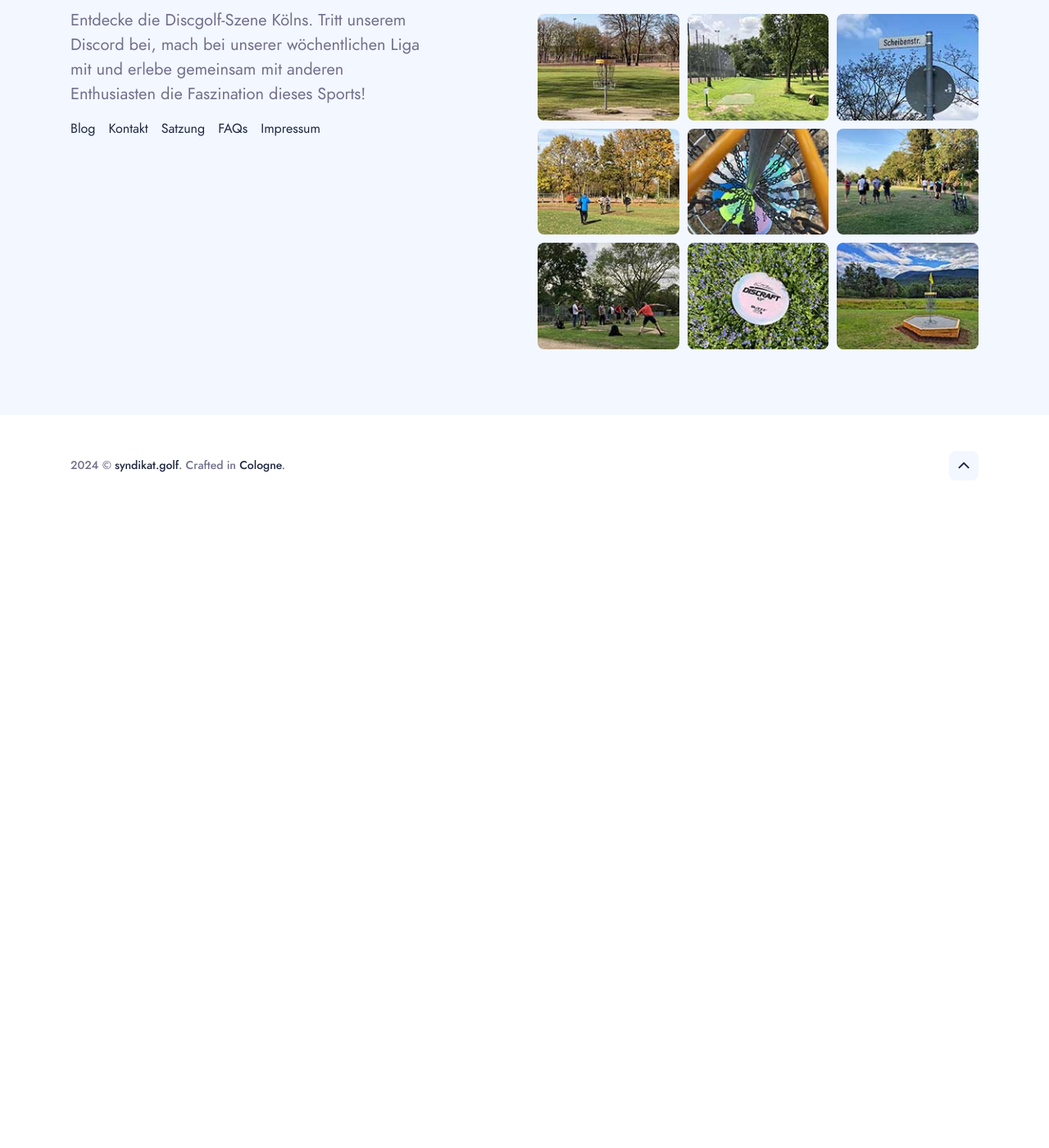
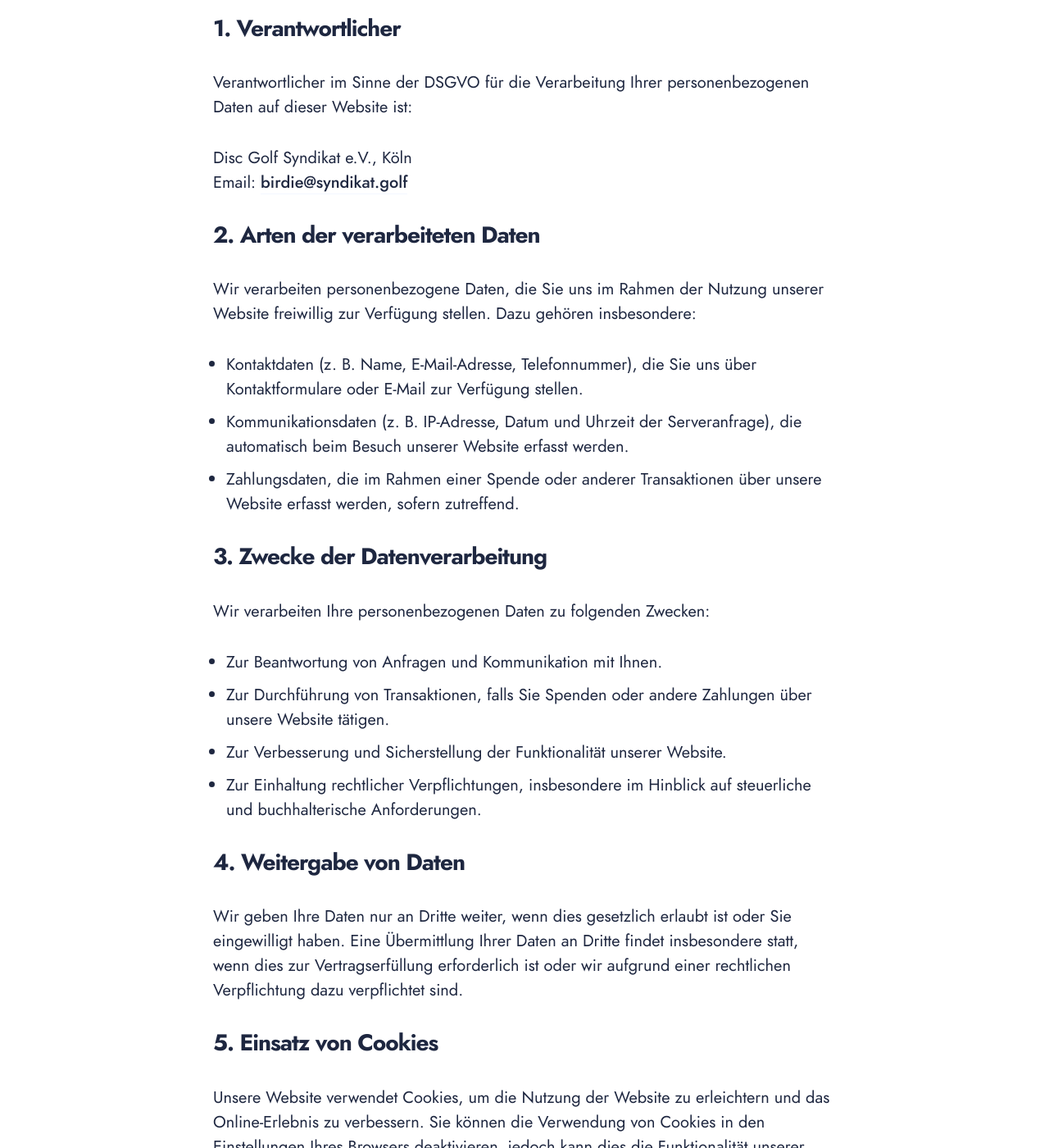
Before and after one commit to maxgreive/syndikat-web, a Jekyll site: the page built from datenschutz.md, in a window 1280 px wide and 1400 px high, scrolled down 358 px. Shown: the whole window at 82% size. Built offline with Jekyll 4.4.1, drawn with Linux system fonts in a browser that asks for light colours; some web fonts are replaced; before the commit the page ends 988 px from its top, so only the background shows below that; some of the changed text lies outside the part shown.

Commit message:
added privacy notice

```diff
--- a/datenschutz.md
+++ b/datenschutz.md
@@ -1,4 +1,57 @@
 ---
-title: Datenschutz
+title: Datenschutzerklärung
 layout: page
 ---
+
+Der Schutz Ihrer persönlichen Daten ist uns ein wichtiges Anliegen. Nachfolgend informieren wir Sie gemäß den geltenden Datenschutzgesetzen, insbesondere der Europäischen Datenschutzgrundverordnung (DSGVO), über die Verarbeitung Ihrer Daten bei der Nutzung unserer Website syndikat.golf.
+
+## 1. Verantwortlicher
+
+Verantwortlicher im Sinne der DSGVO für die Verarbeitung Ihrer personenbezogenen Daten auf dieser Website ist:
+
+Disc Golf Syndikat e.V., Köln<br>Email: [birdie@syndikat.golf](mailto:birdie@syndikat.golf)
+
+## 2. Arten der verarbeiteten Daten
+
+Wir verarbeiten personenbezogene Daten, die Sie uns im Rahmen der Nutzung unserer Website freiwillig zur Verfügung stellen. Dazu gehören insbesondere:
+
+- Kontaktdaten (z. B. Name, E-Mail-Adresse, Telefonnummer), die Sie uns über Kontaktformulare oder E-Mail zur Verfügung stellen.
+- Kommunikationsdaten (z. B. IP-Adresse, Datum und Uhrzeit der Serveranfrage), die automatisch beim Besuch unserer Website erfasst werden.
+- Zahlungsdaten, die im Rahmen einer Spende oder anderer Transaktionen über unsere Website erfasst werden, sofern zutreffend.
+
+## 3. Zwecke der Datenverarbeitung
+
+Wir verarbeiten Ihre personenbezogenen Daten zu folgenden Zwecken:
+
+- Zur Beantwortung von Anfragen und Kommunikation mit Ihnen.
+- Zur Durchführung von Transaktionen, falls Sie Spenden oder andere Zahlungen über unsere Website tätigen.
+- Zur Verbesserung und Sicherstellung der Funktionalität unserer Website.
+- Zur Einhaltung rechtlicher Verpflichtungen, insbesondere im Hinblick auf steuerliche und buchhalterische Anforderungen.
+
+## 4. Weitergabe von Daten
+
+Wir geben Ihre Daten nur an Dritte weiter, wenn dies gesetzlich erlaubt ist oder Sie eingewilligt haben. Eine Übermittlung Ihrer Daten an Dritte findet insbesondere statt, wenn dies zur Vertragserfüllung erforderlich ist oder wir aufgrund einer rechtlichen Verpflichtung dazu verpflichtet sind.
+
+## 5. Einsatz von Cookies
+
+Unsere Website verwendet Cookies, um die Nutzung der Website zu erleichtern und das Online-Erlebnis zu verbessern. Sie können die Verwendung von Cookies in den Einstellungen Ihres Browsers deaktivieren, jedoch kann dies die Funktionalität unserer Website beeinträchtigen.
+
+## 6. Sicherheit
+
+Wir treffen angemessene technische und organisatorische Maßnahmen, um Ihre Daten gegen unbefugten Zugriff, Verlust oder Missbrauch zu schützen. Dennoch können wir keine absolute Sicherheit garantieren.
+
+## 7. Ihre Rechte
+
+Sie haben das Recht auf Auskunft, Berichtigung, Löschung, Einschränkung der Verarbeitung, Datenübertragbarkeit und Widerspruch bezüglich Ihrer personenbezogenen Daten. Bitte kontaktieren Sie uns dazu unter den oben angegebenen Kontaktdaten.
+
+## 8. Änderungen dieser Datenschutzerklärung
+
+Wir behalten uns das Recht vor, diese Datenschutzerklärung jederzeit zu ändern. Die jeweils aktuelle Version veröffentlichen wir auf unserer Website. Es gilt die jeweils veröffentlichte Version.
+
+## 9. Kontakt
+
+Wenn Sie Fragen oder Anmerkungen zu dieser Datenschutzerklärung haben, können Sie uns unter den oben angegebenen Kontaktdaten erreichen.
+
+Stand: 18.04.2024
+
+Vielen Dank für Ihr Vertrauen und Ihre Aufmerksamkeit.
```
